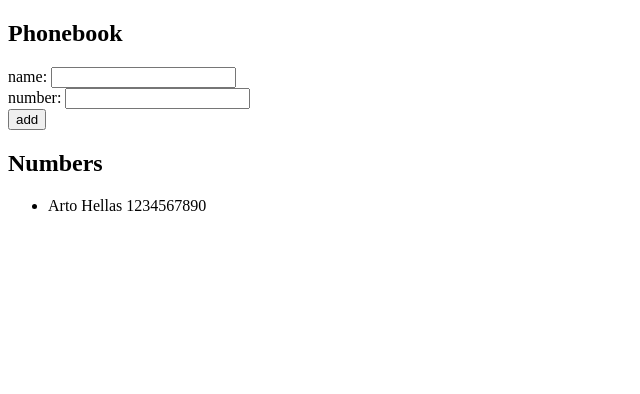
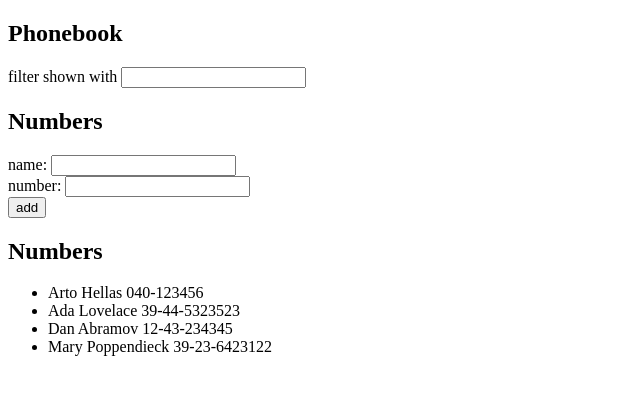
Before and after one commit to BradGrensewich/fullstackopen-exercises, a React (Vite) app in the folder 2/phonebook/: page / in a window 1280 px wide. Shown: the top 394 px of the page, without its empty margins (0-640 px from the left). Built offline with nearby package versions, Linux system fonts and the light colour scheme.

Commit message:
exercise 2.9

```diff
--- a/2/phonebook/src/App.jsx
+++ b/2/phonebook/src/App.jsx
@@ -1,11 +1,37 @@
 import { useState } from 'react';
+
+const PersonItem = ({ person }) => {
+	return (
+		<li>
+			{person.name} {person.number}
+		</li>
+	);
+};
+
+const PersonList = ({ persons, searchFilter }) => {
+	const caseLessFilter = searchFilter.toLowerCase();
+	const filteredPersons = persons.filter((person) =>
+		person.name.toLowerCase().includes(caseLessFilter)
+	);
+	return (
+		<ul>
+			{filteredPersons.map((person) => (
+				<PersonItem key={person.id} person={person} />
+			))}
+		</ul>
+	);
+};
 
 const App = () => {
 	const [persons, setPersons] = useState([
-		{ name: 'Arto Hellas', number: '1234567890' },
+		{ name: 'Arto Hellas', number: '040-123456', id: 1 },
+		{ name: 'Ada Lovelace', number: '39-44-5323523', id: 2 },
+		{ name: 'Dan Abramov', number: '12-43-234345', id: 3 },
+		{ name: 'Mary Poppendieck', number: '39-23-6423122', id: 4 },
 	]);
 	const [newName, setNewName] = useState('');
 	const [newNumber, setNewNumber] = useState('');
+	const [searchFilter, setSearchFilter] = useState('');
 
 	const addPerson = (event) => {
 		event.preventDefault();
@@ -13,7 +39,13 @@ const App = () => {
 			alert(`${newName} is already added to phonebook`);
 			return;
 		}
-		setPersons(persons.concat({ name: newName, number: newNumber }));
+		setPersons(
+			persons.concat({
+				name: newName,
+				number: newNumber,
+				id: persons.length + 1,
+			})
+		);
 		setNewName('');
 		setNewNumber('');
 	};
@@ -24,10 +56,18 @@ const App = () => {
 	const updateNewNumber = (event) => {
 		setNewNumber(event.target.value);
 	};
+	const updateSearchFilter = (event) => {
+		setSearchFilter(event.target.value);
+	};
 
 	return (
 		<div>
 			<h2>Phonebook</h2>
+			<div>
+				filter shown with{' '}
+				<input onChange={updateSearchFilter} value={searchFilter} />
+			</div>
+			<h2>Numbers</h2>
 			<form onSubmit={addPerson}>
 				<div>
 					name: <input onChange={updateNewName} value={newName} />
@@ -41,13 +81,7 @@ const App = () => {
 				</div>
 			</form>
 			<h2>Numbers</h2>
-			<ul>
-				{persons.map((person) => (
-					<li key={person.name}>
-						{person.name} {person.number}
-					</li>
-				))}
-			</ul>
+			<PersonList persons={persons} searchFilter={searchFilter} />
 		</div>
 	);
 };
```
